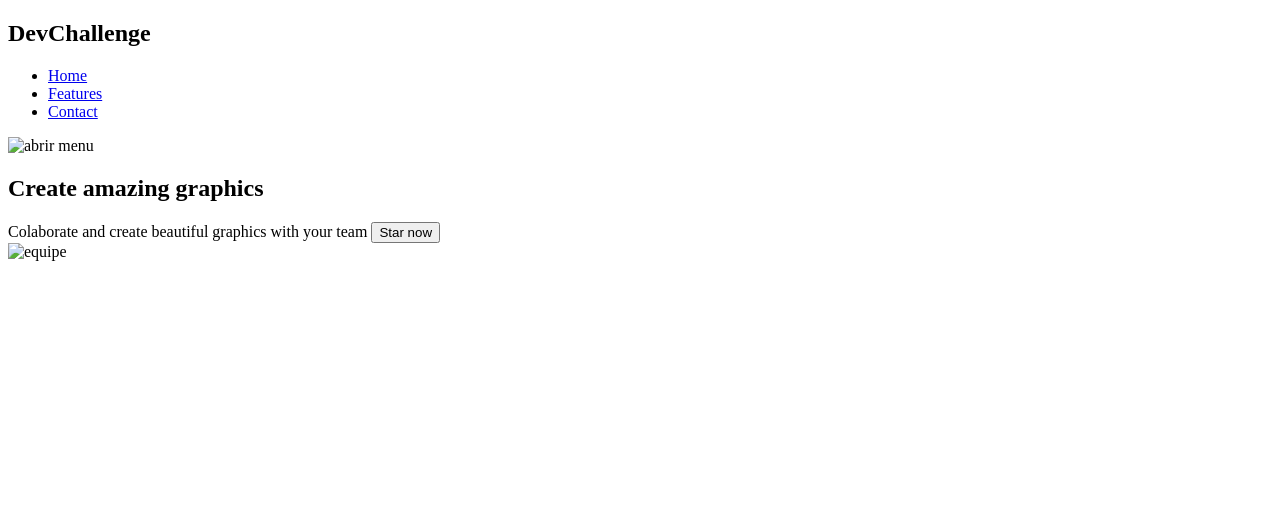
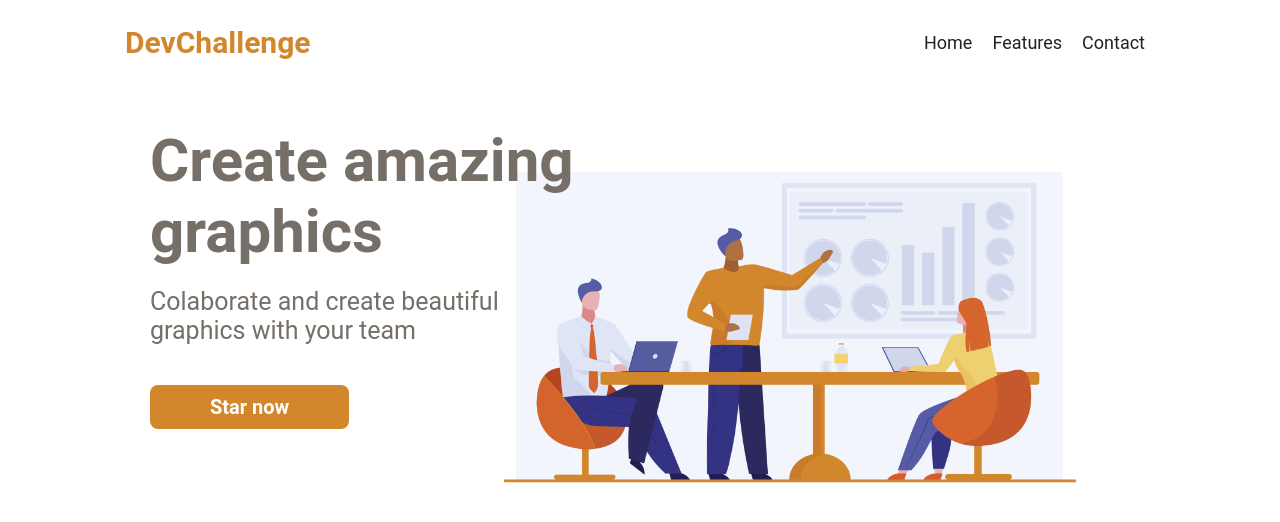
Before and after one commit to wellingtonvx/AmazingGraph, a plain HTML site: page index.html in a window 1280 px wide. Drawn offline with Linux system fonts and the light colour scheme; the site is published under a folder, as on GitHub Pages, so addresses that start at the root find nothing.

Commit message:
insert point

```diff
--- a/index.html
+++ b/index.html
@@ -5,7 +5,7 @@
     <meta http-equiv="X-UA-Compatible" content="IE=edge" />
     <meta name="viewport" content="width=device-width, initial-scale=1.0" />
 
-    <link rel="stylesheet" href="/styles/style.css" />
+    <link rel="stylesheet" href="./styles/style.css" />
     <title>Amazing Graph</title>
   </head>
   <body>
@@ -20,7 +20,7 @@
           </ul>
         </div>
         <div class="hamburger">
-          <img src="/assets/hamburger-menu.png" alt="abrir menu" />
+          <img src="./assets/hamburger-menu.png" alt="abrir menu" />
         </div>
       </header>
       <div class="container">
@@ -30,7 +30,7 @@
           <button>Star now</button>
         </section>
         <section class="section-2">
-          <img src="/assets/team.jpg" alt="equipe" />
+          <img src="./assets/team.jpg" alt="equipe" />
         </section>
       </div>
     </main>
```
